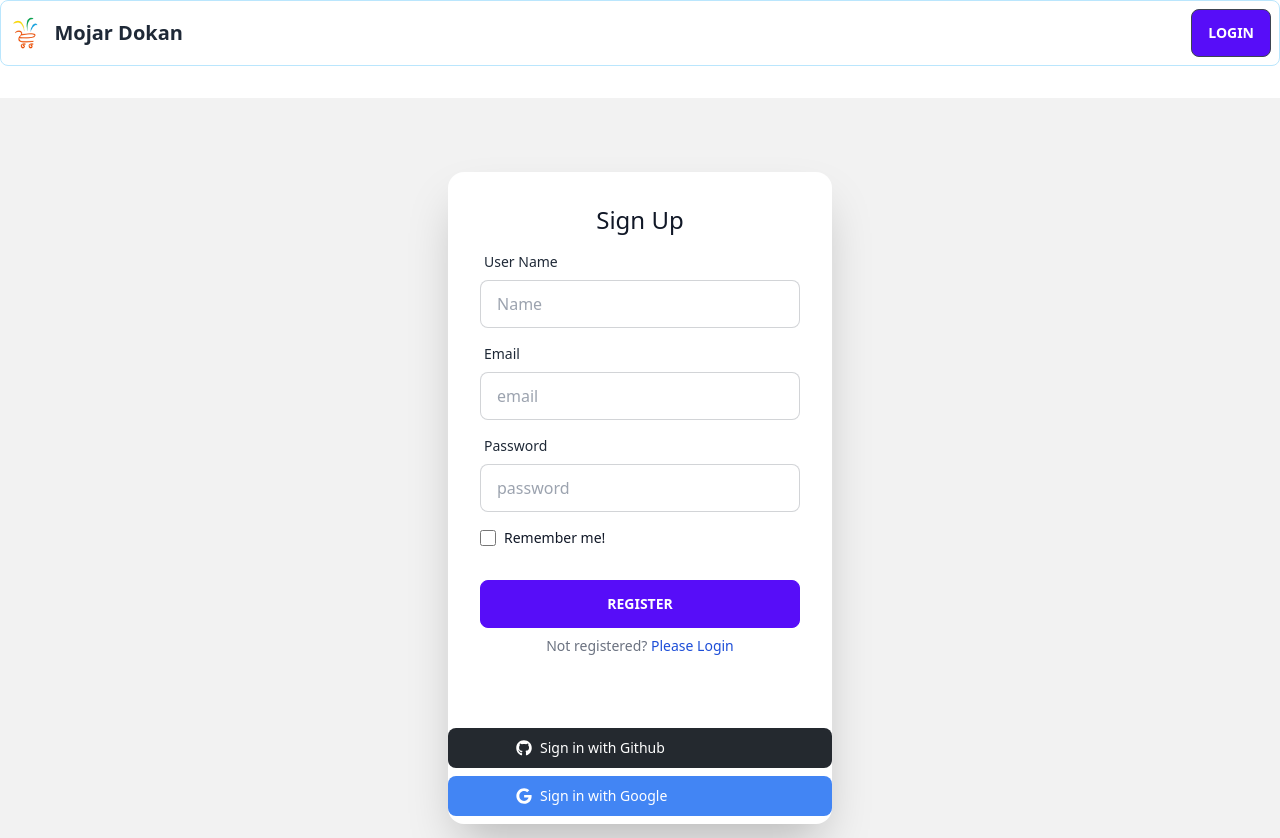
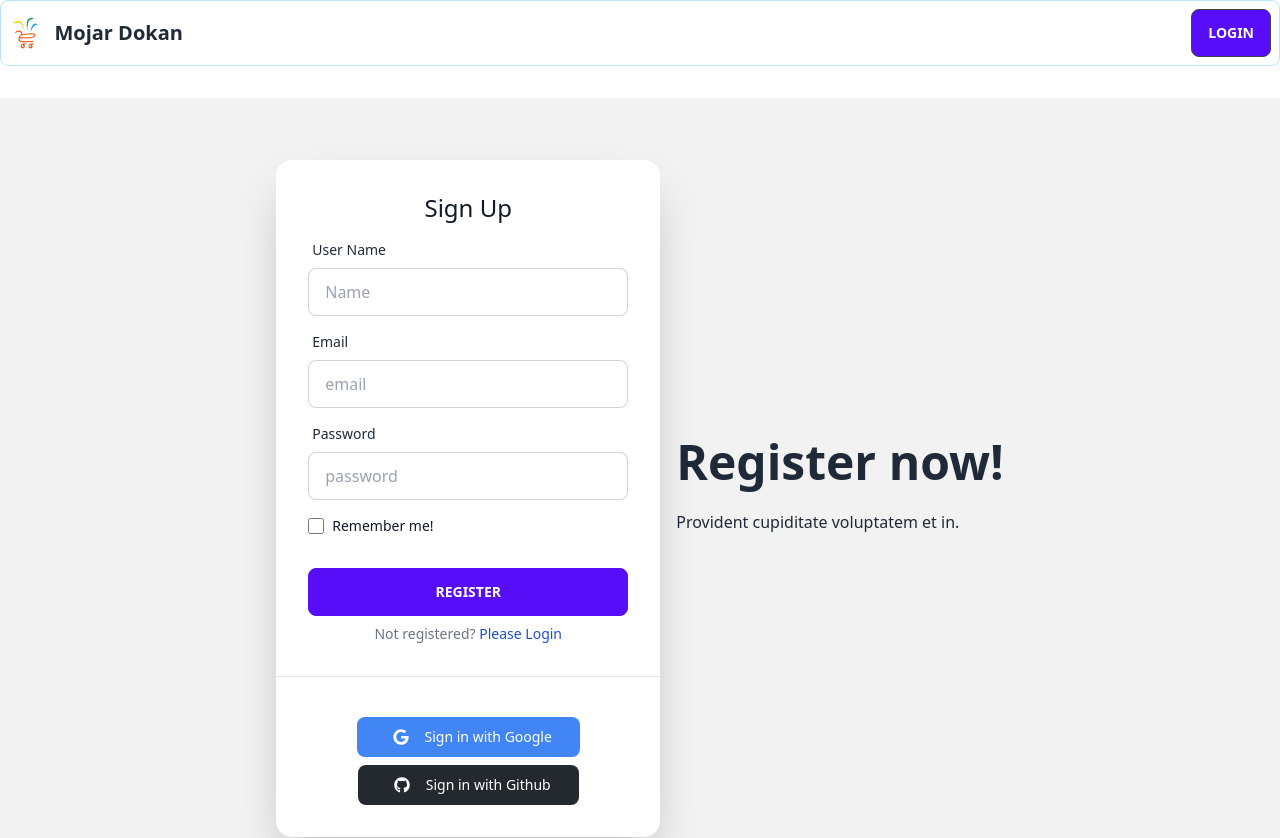
Before and after one commit to its-kayes/mojar-dokan, a React (Create React App) app: page /register in a window 1280 px wide. Shown: the top 838 px of the page. Built offline with nearby package versions, Linux system fonts and the light colour scheme; no server answers.

Commit message:
login and register component upadated

```diff
--- a/src/components/Login/Login.js
+++ b/src/components/Login/Login.js
@@ -33,8 +33,8 @@ const Login = () => {
           <h1 class="text-5xl font-bold">Login now!</h1>
           <p class="py-6">Provident cupiditate voluptatem et in.</p>
         </div>
-        <form onSubmit={userLogin} className="card flex-shrink-0 w-full max-w-sm shadow-2xl bg-base-100">
-          <div className="card-body">
+        <div className="card flex-shrink-0 w-full max-w-sm shadow-2xl bg-base-100">
+          <form onSubmit={userLogin} className="card-body">
             <h5 className="text-2xl text-center font-medium text-gray-900 dark:text-white">Log In</h5>
             <div className="form-control">
               <label className="label">
@@ -75,12 +75,15 @@ const Login = () => {
                 </span>{" "}
               </Link>
             </div>
+          </form>
+          <div>
             <hr />
-            <Social></Social>
+          <Social></Social>
           </div>
-        </form>
+        </div>
       </div>
     </div>
+
   );
 };
 
--- a/src/components/Login/Social.js
+++ b/src/components/Login/Social.js
@@ -3,14 +3,14 @@ import React from "react";
 const Social = () => {
   return (
     <div>
-      <div className="mt-10">
-        <div>
+      <div className="mt-10 flex flex-col-reverse items-center ">
+        <div className="text-center">
           <button
             type="button"
-            className="w-full text-white bg-[#24292F] hover:bg-[#24292F]/90 focus:ring-4 focus:outline-none focus:ring-[#24292F]/50 font-medium rounded-lg text-sm px-5 py-2.5 text-center inline-flex items-center dark:focus:ring-gray-500 dark:hover:bg-[#050708]/30 mr-2 mb-2"
+            className="w-full text-white bg-[#24292F] hover:bg-[#24292F]/90 focus:ring-4 focus:outline-none focus:ring-[#24292F]/50 font-medium rounded-lg text-sm px-5 py-2.5 text-center inline-flex items-center dark:focus:ring-gray-500 dark:hover:bg-[#050708]/30 mr-2 mb-8"
           >
             <svg
-              className="w-4 h-4 mr-2 ml-12"
+              className="w-4 h-4 mx-4"
               aria-hidden="true"
               focusable="false"
               data-prefix="fab"
@@ -33,7 +33,7 @@ const Social = () => {
             className="w-full text-white bg-[#4285F4] hover:bg-[#4285F4]/90 focus:ring-4 focus:outline-none focus:ring-[#4285F4]/50 font-medium rounded-lg text-sm px-5 py-2.5 text-center inline-flex items-center dark:focus:ring-[#4285F4]/55 mr-2 mb-2"
           >
             <svg
-              className="w-4 h-4 mr-2 ml-12"
+              className="w-4 h-4 mx-4"
               aria-hidden="true"
               focusable="false"
               data-prefix="fab"
--- a/src/components/Register/Register.js
+++ b/src/components/Register/Register.js
@@ -1,21 +1,25 @@
-import { useAuthState, useCreateUserWithEmailAndPassword, useUpdateProfile } from 'react-firebase-hooks/auth';
+import {
+  useAuthState,
+  useCreateUserWithEmailAndPassword,
+  useUpdateProfile,
+} from "react-firebase-hooks/auth";
 import React from "react";
 import { Link } from "react-router-dom";
 import Social from "../Login/Social";
-import auth from "../../firebase.init"
-import { async } from '@firebase/util';
+import auth from "../../firebase.init";
+import { async } from "@firebase/util";
 // let auth from '../../firebase.init.js/";
 
-let userImg = <img src="https://w7.pngwing.com/pngs/627/693/png-transparent-computer-icons-user-user-icon.png" alt="" />
+let userImg = (
+  <img
+    src="https://w7.pngwing.com/pngs/627/693/png-transparent-computer-icons-user-user-icon.png"
+    alt=""
+  />
+);
 
 const Register = () => {
-
-  const [
-    createUserWithEmailAndPassword,
-    user,
-    loading,
-    error,
-  ] = useCreateUserWithEmailAndPassword(auth);
+  const [createUserWithEmailAndPassword, user, loading, error] =
+    useCreateUserWithEmailAndPassword(auth);
 
   const [updateProfile, updating, updateError] = useUpdateProfile(auth);
 
@@ -31,30 +35,33 @@ const Register = () => {
   //   );
   // }
 
-  let userRegister = async event => {
+  let userRegister = async (event) => {
     event.preventDefault();
     let name = event.target.name.value;
     let email = event.target.email.value;
     let pass = event.target.password.value;
-    let photoURL = userImg
+    let photoURL = userImg;
 
     let userDetails = {
       name: name,
       email: email,
       password: pass,
-      img: userImg
-    }
+      img: userImg,
+    };
     await createUserWithEmailAndPassword(email, pass);
     // await updateProfile({ displayName: name, photoURL: userImg });
     await updateProfile({ displayName: name });
     // createUserWithEmailAndPassword(user)
     console.log(userDetails);
-  }
-
+  };
 
   return (
     <div className="hero min-h-screen bg-base-200">
       <div className="hero-content flex-col lg:flex-row-reverse w-full">
+        <div class="text-center lg:text-left">
+          <h1 class="text-5xl font-bold">Register now!</h1>
+          <p class="py-6">Provident cupiditate voluptatem et in.</p>
+        </div>
         <div className="card flex-shrink-0 w-full max-w-sm shadow-2xl bg-base-100">
           <form onSubmit={userRegister} className="card-body">
             <h5 className="text-2xl text-center font-medium text-gray-900 dark:text-white">
@@ -66,7 +73,7 @@ const Register = () => {
               </label>
               <input
                 type="text"
-                name='name'
+                name="name"
                 placeholder="Name"
                 className="input input-bordered"
               />
@@ -77,7 +84,7 @@ const Register = () => {
               </label>
               <input
                 type="email"
-                name='email'
+                name="email"
                 placeholder="email"
                 className="input input-bordered"
               />
@@ -88,7 +95,7 @@ const Register = () => {
               </label>
               <input
                 type="password"
-                name='password'
+                name="password"
                 placeholder="password"
                 className="input input-bordered"
               />
@@ -113,7 +120,9 @@ const Register = () => {
               </div>
             </div>
             <div className="form-control mt-6">
-              <button type='submit' className="btn btn-primary">Register</button>
+              <button type="submit" className="btn btn-primary">
+                Register
+              </button>
             </div>
             <div className="text-sm font-medium text-gray-500 dark:text-gray-300 text-center">
               Not registered?
@@ -125,7 +134,10 @@ const Register = () => {
               </Link>
             </div>
           </form>
-          <Social></Social>
+          <div>
+            <hr />
+            <Social></Social>
+          </div>
         </div>
       </div>
     </div>
```
